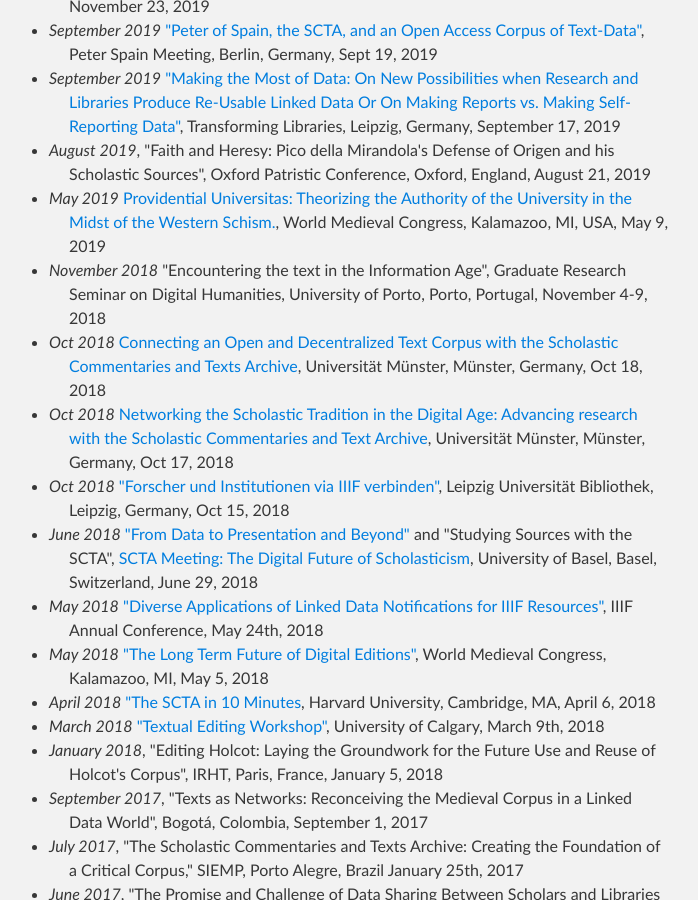
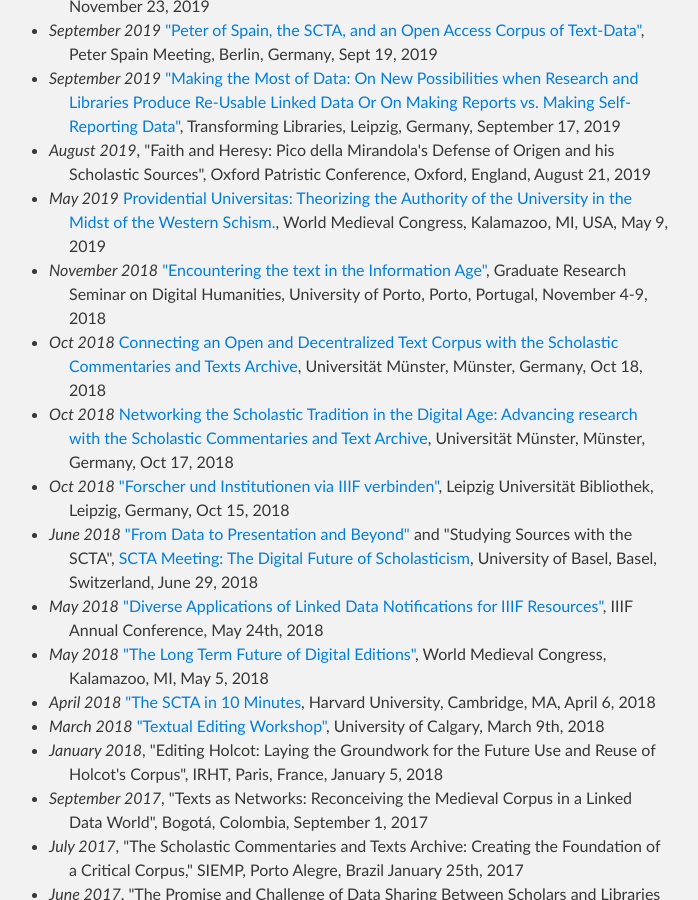
Before and after one commit to jeffreycwitt/jeffreycwitt.github.io, a Jekyll site: the page built from pages/cv.html, in a window 1280 px wide and 900 px high, scrolled down 5826 px. Shown: the whole window, without its empty margins (291-989 px from the left). Built offline with Jekyll 4.4.1, drawn with Linux system fonts in a browser that asks for light colours.

Commit message:
update cv

```diff
--- a/pages/cv.html
+++ b/pages/cv.html
@@ -425,8 +425,8 @@
       <li class="cv-list"><span class="date">May 2019</span> <a href="http://jeffreycwitt.com/slides/2019-05-09-kalamazoo-plaoul-universitas">Providential Universitas: Theorizing the Authority of the University in the Midst
             of the Western Schism.</a>, World Medieval Congress, Kalamazoo, MI, USA, May 9, 2019</li>
 
-      <li class="cv-list"><span class="date">November 2018</span> "Encountering the text in the Information Age", Graduate Research Seminar on Digital
-         Humanities, University of Porto, Porto, Portugal, November 4-9, 2018</li>
+      <li class="cv-list"><span class="date">November 2018</span> <a href="https://jeffreycwitt.com/2018/09/17/encountering-the-text/">"Encountering the text in the Information Age"</a>, Graduate Research Seminar on Digital Humanities, University of Porto, Porto, Portugal,
+         November 4-9, 2018</li>
 
       <li class="cv-list"><span class="date">Oct 2018</span> <a href="http://jeffreycwitt.com/slides/2018-10-18-munster2">Connecting an Open and Decentralized Text Corpus with the Scholastic Commentaries
             and Texts Archive</a>, Universität Münster, Münster, Germany, Oct 18, 2018</li>
```
